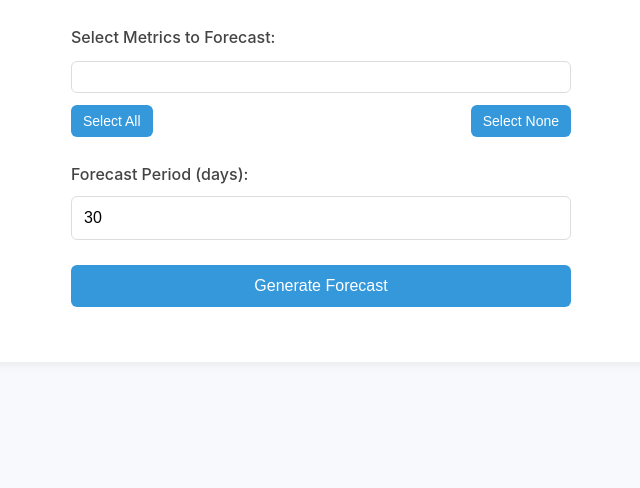
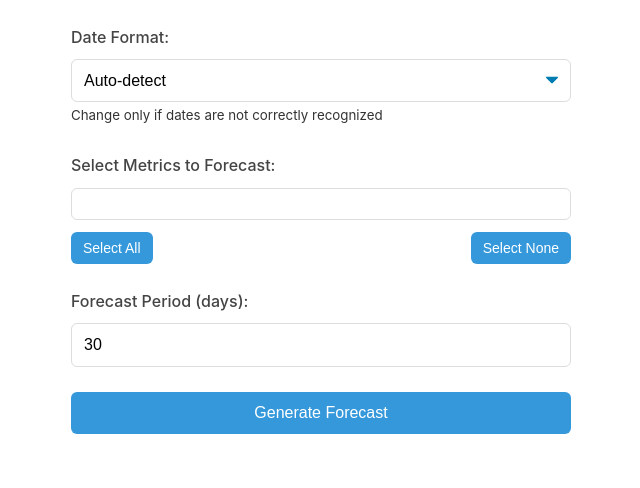
Before and after one commit to techaras/unyte-predictions, a Flask app: template templates/select_columns.html in a window 1280 px wide. Shown: the part 272-760 px from the top of the page, without its empty margins (319-959 px from the left). Run offline with Flask 3, Linux system fonts and the light colour scheme; the template is opened without the code that fills it, so the values that code supplies are empty.

Commit message:
Made European and American date autodetect

```diff
--- a/app.py
+++ b/app.py
@@ -24,6 +24,39 @@ os.makedirs('static/plots', exist_ok=True)
 def allowed_file(filename):
     return '.' in filename and \
            filename.rsplit('.', 1)[1].lower() in app.config['ALLOWED_EXTENSIONS']
+
+def parse_dates_with_format_detection(df, date_col):
+    """Try to detect date format and parse dates accordingly.
+
+    Args:
+        df: DataFrame containing date column
+        date_col: Name of the column containing dates
+
+    Returns:
+        tuple: (parsed_dates, detected_format)
+    """
+    # First try automatic parsing
+    dates_auto = pd.to_datetime(df[date_col], errors='coerce')
+
+    # Try explicit formats
+    dates_mdy = pd.to_datetime(df[date_col], format='%m/%d/%Y', errors='coerce')
+    dates_dmy = pd.to_datetime(df[date_col], format='%d/%m/%Y', errors='coerce')
+
+    # Count valid dates for each method
+    valid_auto = (~dates_auto.isna()).sum()
+    valid_mdy = (~dates_mdy.isna()).sum()
+    valid_dmy = (~dates_dmy.isna()).sum()
+
+    # Choose the format that successfully parsed the most dates
+    if valid_mdy >= valid_auto and valid_mdy >= valid_dmy:
+        logger.info(f"Detected American date format (MM/DD/YYYY) for column {date_col}")
+        return dates_mdy, '%m/%d/%Y'
+    elif valid_dmy >= valid_auto:
+        logger.info(f"Detected European date format (DD/MM/YYYY) for column {date_col}")
+        return dates_dmy, '%d/%m/%Y'
+    else:
+        logger.info(f"Using auto-detected date format for column {date_col}")
+        return dates_auto, 'auto'
 
 @app.route('/')
 def index():
@@ -57,17 +90,50 @@ def upload_file():
             logger.info(f"Successfully read CSV with skiprows=2. Columns: {df.columns.tolist()}")
 
             # Make sure 'Day' is properly formatted as a date column
+            detected_date_format = 'auto'
             if 'Day' in df.columns:
-                df['Day'] = pd.to_datetime(df['Day'], errors='coerce')
+                df['Day'], detected_date_format = parse_dates_with_format_detection(df, 'Day')
                 if not df['Day'].isna().all():
                     date_cols = ['Day']
-                    logger.info("Successfully formatted 'Day' as a date column")
+                    logger.info(f"Successfully formatted 'Day' as a date column using format: {detected_date_format}")
                 else:
                     logger.warning("Failed to convert 'Day' to date format")
                     date_cols = []
             else:
+                # Look for other potential date columns
                 date_cols = []
-                logger.warning("'Day' column not found in CSV")
+                logger.warning("'Day' column not found in CSV, looking for other date columns")
+
+                # Check if there are any columns containing 'date' or 'day' in the name
+                date_candidates = [col for col in df.columns if 'date' in col.lower() or 'day' in col.lower()]
+
+                if date_candidates:
+                    for col in date_candidates:
+                        parsed_dates, format_detected = parse_dates_with_format_detection(df, col)
+                        if not parsed_dates.isna().all():
+                            df[col] = parsed_dates
+                            date_cols.append(col)
+                            detected_date_format = format_detected
+                            logger.info(f"Found date column: {col} with format {format_detected}")
+                            break
+
+                if not date_cols:
+                    # If no obvious date columns found, try all string columns
+                    for col in df.columns:
+                        if df[col].dtype == 'object':
+                            # Check if column might contain dates (simple check for / or -)
+                            sample_val = str(df[col].iloc[0]) if not df[col].empty else ""
+                            if '/' in sample_val or '-' in sample_val:
+                                parsed_dates, format_detected = parse_dates_with_format_detection(df, col)
+                                if not parsed_dates.isna().all():
+                                    df[col] = parsed_dates
+                                    date_cols.append(col)
+                                    detected_date_format = format_detected
+                                    logger.info(f"Found date column: {col} with format {format_detected}")
+                                    break
+
+            # Store detected format in session
+            session['detected_date_format'] = detected_date_format
 
             # Handle numeric columns with commas in the values (e.g., "1,476.69")
             for col in df.columns:
@@ -102,7 +168,8 @@ def upload_file():
             session['uploaded_file'] = unique_filename
             return render_template('select_columns.html',
                                    date_cols=date_cols,
-                                   numeric_cols=numeric_cols)
+                                   numeric_cols=numeric_cols,
+                                   detected_format=detected_date_format)
 
         except Exception as e:
             error_message = f'Error processing file: {str(e)}'
@@ -122,6 +189,7 @@ def process():
     date_col = request.form.get('date_col')
     selected_metrics = request.form.getlist('metrics')
     forecast_period = int(request.form.get('forecast_period', 30))
+    date_format = request.form.get('date_format', session.get('detected_date_format', 'auto'))
 
     # Get the uploaded file path from session
     if 'uploaded_file' not in session:
@@ -138,8 +206,13 @@ def process():
         # Read the CSV file with specific handling for Google Ads format
         df = pd.read_csv(file_path, skiprows=2)
 
-        # Convert date column to datetime
-        df[date_col] = pd.to_datetime(df[date_col], errors='coerce')
+        # Convert date column to datetime using the selected format
+        if date_format == 'auto':
+            df[date_col] = pd.to_datetime(df[date_col], errors='coerce')
+            logger.info(f"Using automatic date parsing for column {date_col}")
+        else:
+            df[date_col] = pd.to_datetime(df[date_col], format=date_format, errors='coerce')
+            logger.info(f"Using format {date_format} for column {date_col}")
 
         # Clean numeric data - remove commas from numbers
         for col in selected_metrics:
@@ -153,6 +226,7 @@ def process():
         # Clean up the file
         os.remove(file_path)
         session.pop('uploaded_file', None)
+        session.pop('detected_date_format', None)
 
         return render_template('results.html', results=results)
 
@@ -164,6 +238,7 @@ def process():
         if os.path.exists(file_path):
             os.remove(file_path)
         session.pop('uploaded_file', None)
+        session.pop('detected_date_format', None)
         return redirect(url_for('index'))
 
 def generate_forecast(df, date_col, metrics, forecast_period):
--- a/templates/select_columns.html
+++ b/templates/select_columns.html
@@ -33,6 +33,18 @@
             </div>
 
             <div class="form-group">
+                <label for="date_format">Date Format:</label>
+                <select name="date_format" id="date_format">
+                    <option value="auto" {% if detected_format == 'auto' %}selected{% endif %}>Auto-detect</option>
+                    <option value="%m/%d/%Y" {% if detected_format == '%m/%d/%Y' %}selected{% endif %}>American (MM/DD/YYYY)</option>
+                    <option value="%d/%m/%Y" {% if detected_format == '%d/%m/%Y' %}selected{% endif %}>European (DD/MM/YYYY)</option>
+                </select>
+                <div class="format-hint">
+                    <small>Change only if dates are not correctly recognized</small>
+                </div>
+            </div>
+
+            <div class="form-group">
                 <label>Select Metrics to Forecast:</label>
                 <div class="checkbox-group">
                     {% for col in numeric_cols %}
```
